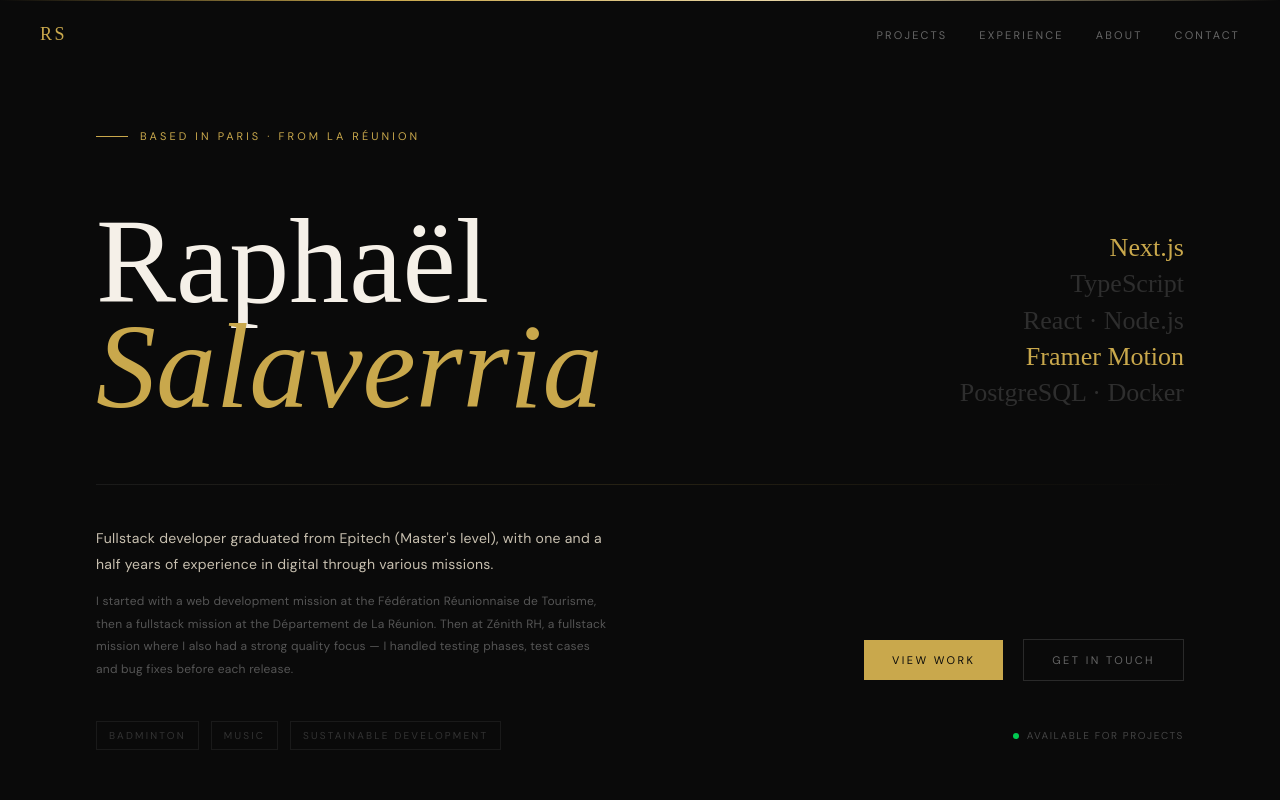
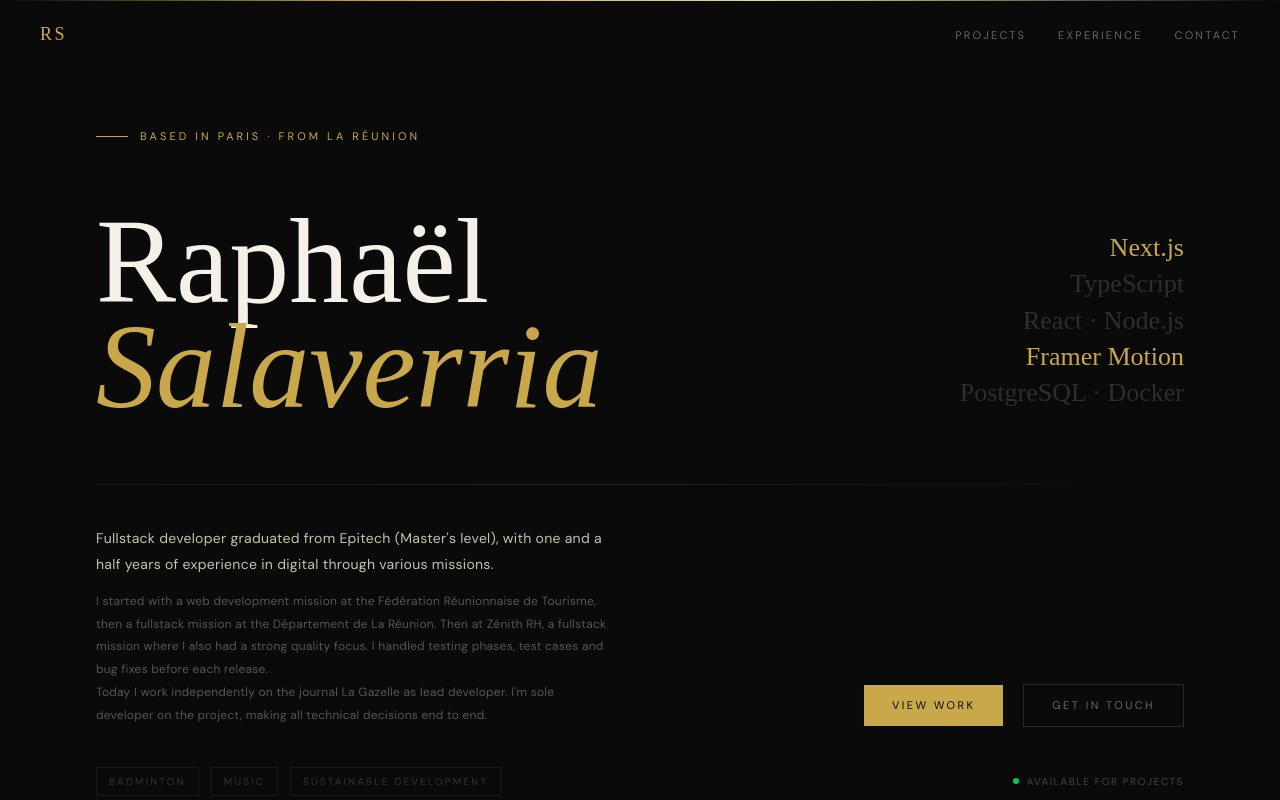
Before and after one commit to TinosS974/Portfolio, a Next.js app in the folder portfolio/: page / in a window 1280 px wide. Shown: the top 800 px of the page. Built offline with nearby package versions, Linux system fonts and the light colour scheme.

Commit message:
[ADD]: update Bio display

```diff
--- a/portfolio/app/page.tsx
+++ b/portfolio/app/page.tsx
@@ -86,6 +86,9 @@ export default function Home() {
                 <p className="text-[#555] text-[12px] leading-[1.9] tracking-[0.02em]">
                   {about.bio[1]}
                 </p>
+                <p className="text-[#555] text-[12px] leading-[1.9] tracking-[0.02em]">
+                  {about.bio[2]}
+                </p>
               </motion.div>
 
               <motion.div variants={fadeUp} className="flex items-center gap-5 flex-wrap shrink-0">
--- a/portfolio/components/Navbar.tsx
+++ b/portfolio/components/Navbar.tsx
@@ -7,7 +7,6 @@ import { about } from "@/lib/data";
 const navLinks = [
   { label: "Projects", href: "#projects" },
   { label: "Experience", href: "#experience" },
-  { label: "About", href: "#about" },
   { label: "Contact", href: "#contact" },
 ];
 
--- a/portfolio/lib/data/about.ts
+++ b/portfolio/lib/data/about.ts
@@ -8,8 +8,8 @@ export const about = {
   email: "raphael.salaverria@epitech.eu",
   bio: [
     "Fullstack developer graduated from Epitech (Master's level), with one and a half years of experience in digital through various missions.",
-    "I started with a web development mission at the Fédération Réunionnaise de Tourisme, then a fullstack mission at the Département de La Réunion. Then at Zénith RH, a fullstack mission where I also had a strong quality focus — I handled testing phases, test cases and bug fixes before each release.",
-    "Today I work independently on the journal La Gazelle as lead developer — I'm sole developer on the project, making all technical decisions end to end.",
+    "I started with a web development mission at the Fédération Réunionnaise de Tourisme, then a fullstack mission at the Département de La Réunion. Then at Zénith RH, a fullstack mission where I also had a strong quality focus. I handled testing phases, test cases and bug fixes before each release.",
+    "Today I work independently on the journal La Gazelle as lead developer. I'm sole developer on the project, making all technical decisions end to end.",
     "This path gave me real versatility: I know how to build, ship and maintain applications across very different contexts.",
   ],
   social: {
```
